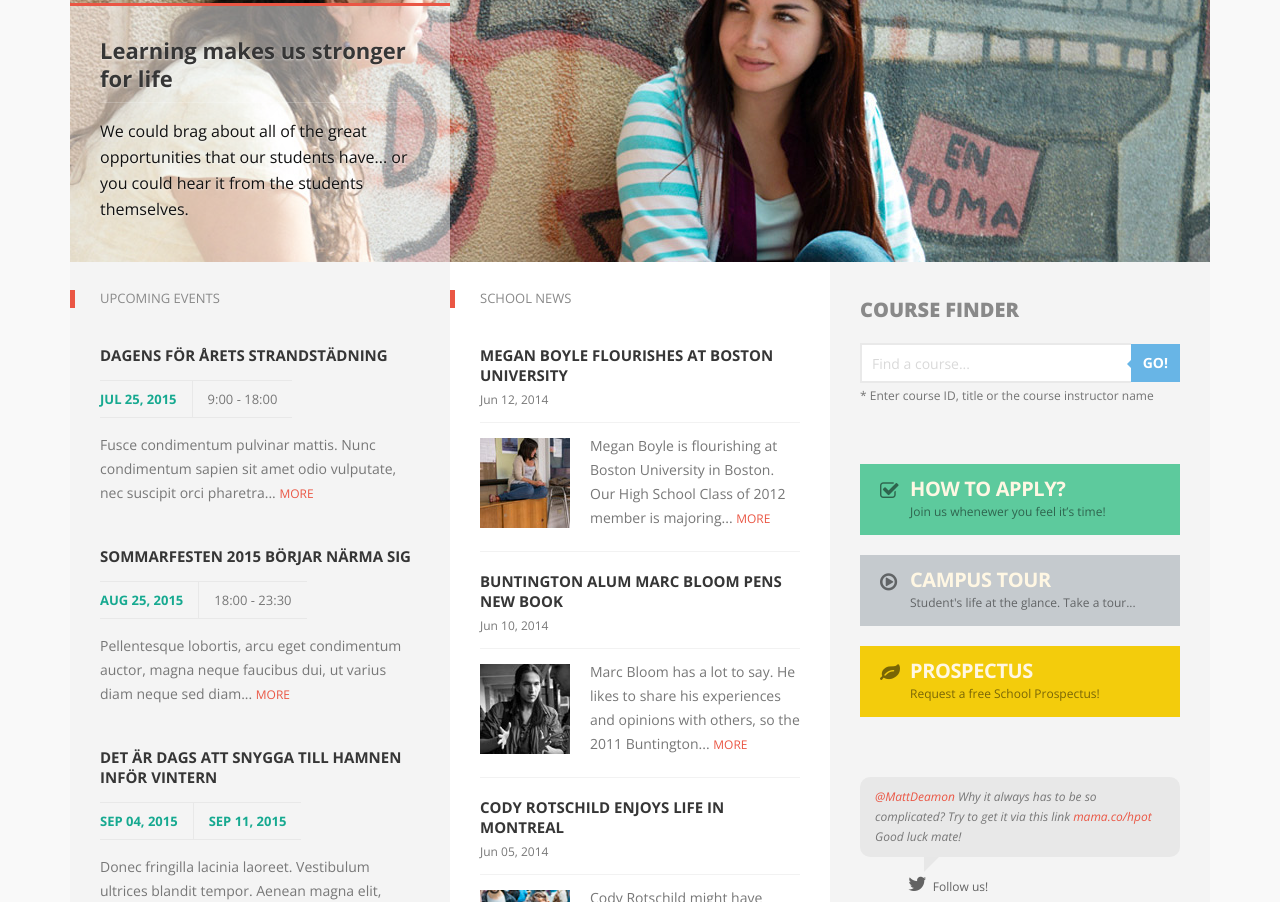
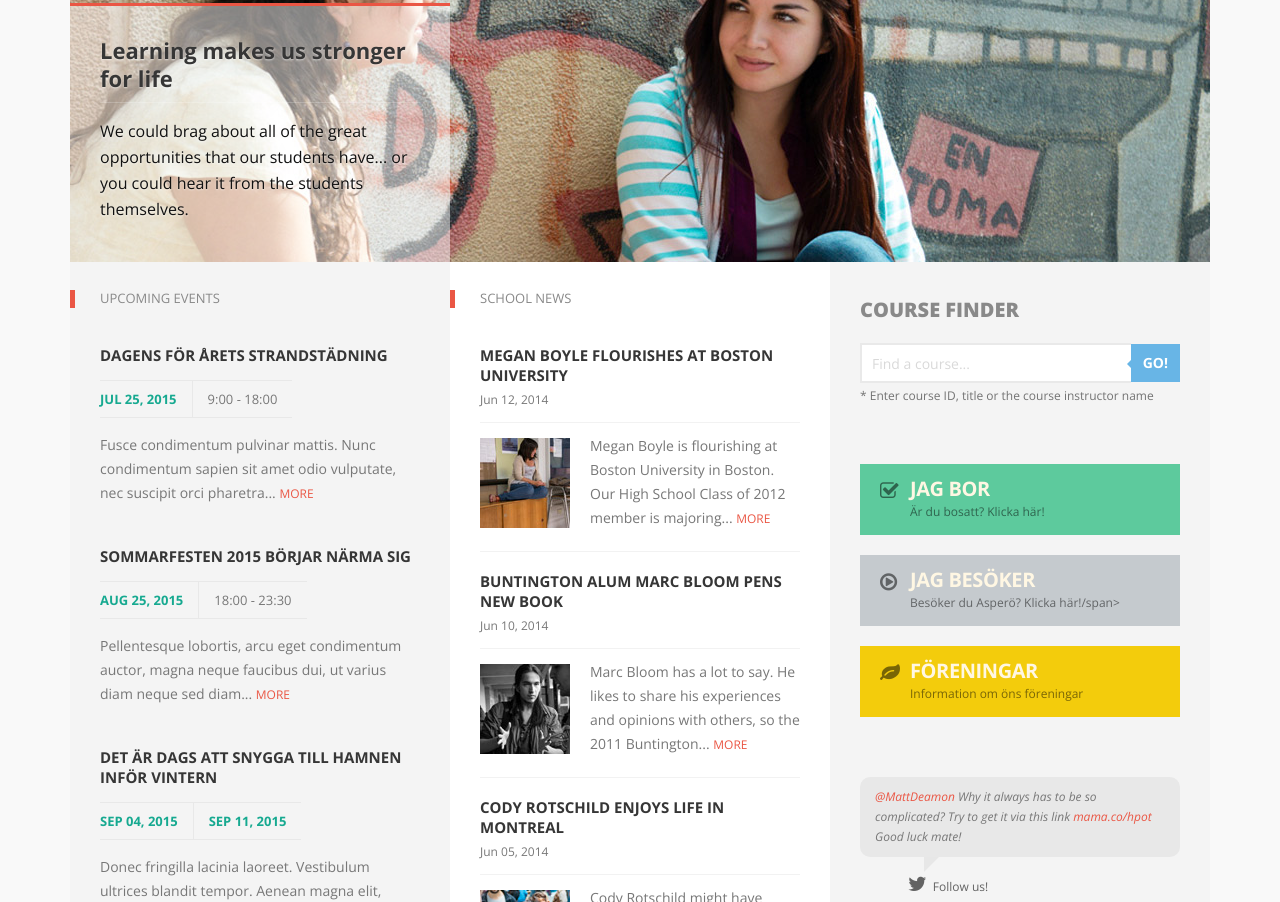
Before and after one commit to awkwardhandshake/Hajhaj, a plain HTML site: page index.html in a window 1280 px wide. Shown: the part 350-1252 px from the top of the page. Drawn offline with nearby package versions, Linux system fonts and the light colour scheme; some packages are replaced by stand-ins of ours.

Commit message:
Ändrat knappar

```diff
--- a/index.html
+++ b/index.html
@@ -416,29 +416,29 @@
 
                             <li class="widget-container widget_text"><!-- widget -->
 
-                            	<a href="#" class="custom-button cb-green" title="How to apply?">
+                            	<a href="#" class="custom-button cb-green" title="Jag bor">
                                 	<i class="custom-button-icon fa fa-check-square-o"></i>
                                     <span class="custom-button-wrap">
-                                    	<span class="custom-button-title">How to apply?</span>
-                                        <span class="custom-button-tagline">Join us whenewer you feel it’s time!</span>
+                                    	<span class="custom-button-title">Jag bor</span>
+                                        <span class="custom-button-tagline">Är du bosatt? Klicka här!</span>
                                     </span>
                                     <em></em>
                                 </a>
 
-                            	<a href="#" class="custom-button cb-gray" title="Campus tour">
+                            	<a href="#" class="custom-button cb-gray" title="Jag besöker">
                                 	<i class="custom-button-icon fa  fa-play-circle-o"></i>
                                     <span class="custom-button-wrap">
-                                    	<span class="custom-button-title">Campus tour</span>
-                                        <span class="custom-button-tagline">Student's life at the glance. Take a tour...</span>
+                                    	<span class="custom-button-title">Jag besöker</span>
+                                        <span class="custom-button-tagline">Besöker du Asperö? Klicka här!/span>
                                     </span>
                                     <em></em>
                                 </a>
 
-                            	<a href="#" class="custom-button cb-yellow" title="Prospectus">
+                            	<a href="#" class="custom-button cb-yellow" title="Föreningar">
                                 	<i class="custom-button-icon fa  fa-leaf"></i>
                                     <span class="custom-button-wrap">
-                                    	<span class="custom-button-title">Prospectus</span>
-                                        <span class="custom-button-tagline">Request a free School Prospectus!</span>
+                                    	<span class="custom-button-title">Föreningar</span>
+                                        <span class="custom-button-tagline">Information om öns föreningar</span>
                                     </span>
                                     <em></em>
                                 </a>
```
